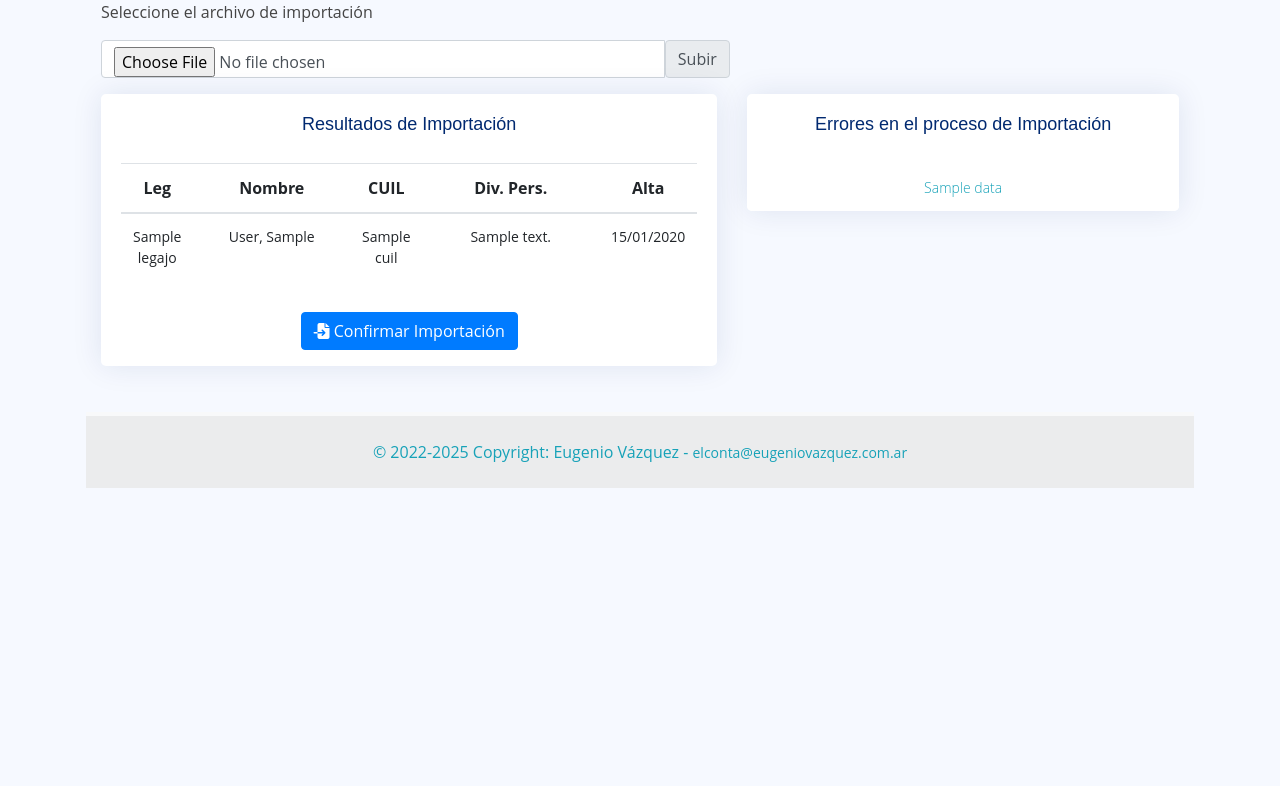
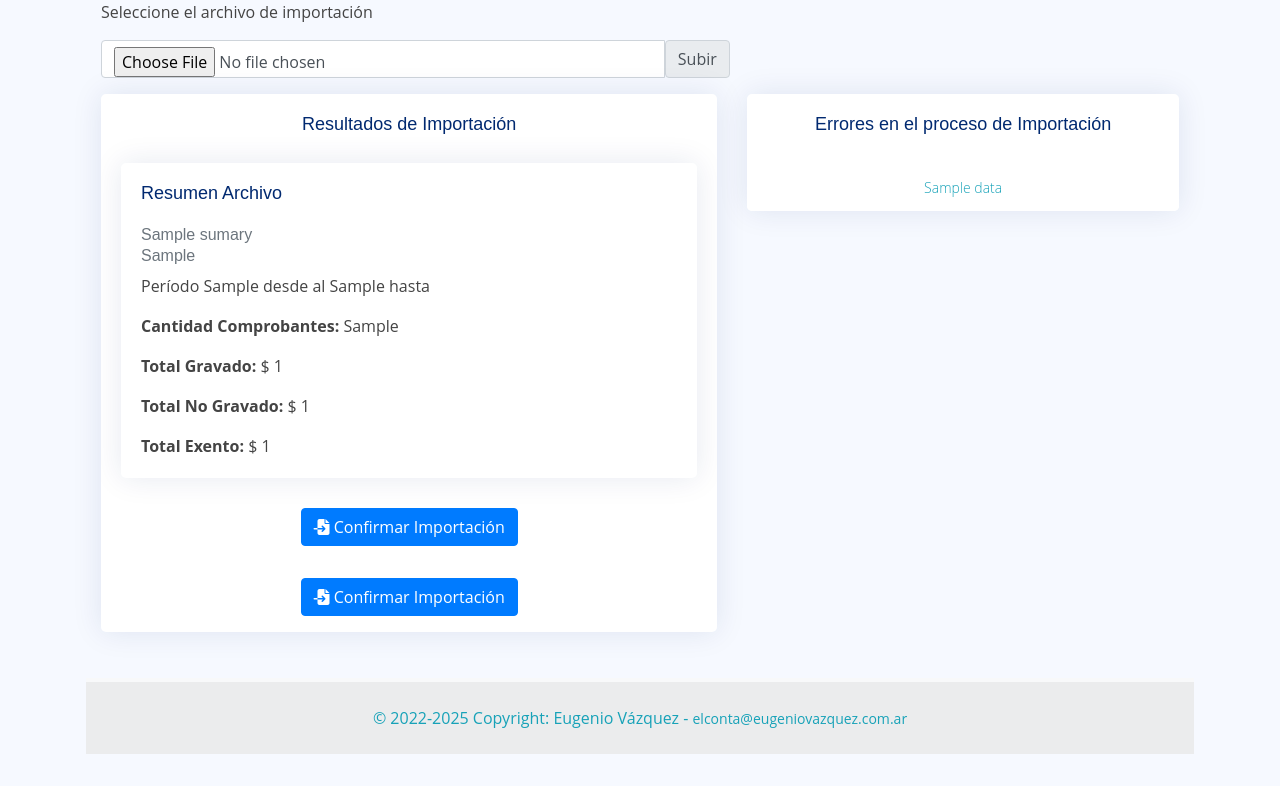
Before and after one commit to lugezz/el_conta, a Django app: template other_tools/templates/other_tools/import_8011.html in a window 1280 px wide. Shown: the part 88-874 px from the top of the page. Before the commit the page ends 576 px from the top, so only its background shows below. Run offline with Django 4.2, Linux system fonts and the light colour scheme; the template is opened without the code that fills it: most values are stand-ins (such as "Sample title", 1, 10 or a date in 2020); some libraries are stand-ins or nearby versions.

Commit message:
Funcionando ok

```diff
--- a/other_tools/templates/other_tools/import_8011.html
+++ b/other_tools/templates/other_tools/import_8011.html
@@ -22,38 +22,30 @@
                 <div class="card top-selling overflow-auto">
                     <div class="card-body pb-0">
                     <h5 class="card-title text-center">Resultados de Importación</h5>
-                    <table class="table">
-                        <thead>
-                        <tr>
-                            <th class="text-center" scope="col" style="width: 10%">Leg</th>
-                            <th class="text-center" scope="col" style="width: 30%">Nombre</th>
-                            <th class="text-center" scope="col" style="width: 10%">CUIL</th>
-                            <th class="text-center" scope="col" style="width: 35%">Div. Pers.</th>
-                            <th class="text-center" scope="col" style="width: 15%">Alta</th>
-                        </tr>
-                        </thead>
-                        <tbody>
-                            {% if results_empleados.results_data %}
-                              {% for result in results_empleados.results_data %}
-                                <tr>
-                                    <td class="text-center small">{{ result.principal.info_data.legajo }}</td>
-                                    <td class="text-center small">
-                                        {{ result.principal.info_data.last_name }},
-                                        {{ result.principal.info_data.first_name }}
-                                    </td>
-                                    <td class="text-center small">{{ result.principal.info_data.cuil }}</td>
-                                    <td class="text-center small">
-                                        {{ result.asignacion_organizativa.info_data.division_personal }}
-                                    </td>
-                                    <td class="text-center small">
-                                        {{ result.principal.info_data.fecha_ingreso|date:"d/m/Y" }}
-                                    </td>
-                                </tr>
-                                {% endfor %}
-                            {% endif %}
-                            </tr>
-                        </tbody>
-                    </table>
+                        {% if result_import.sumary %}
+                            <div class="card" style="width: 100%;">
+                                <div class="card-body">
+                                <h5 class="card-title">Resumen Archivo</h5>
+                                <h6 class="card-subtitle mb-2 text-muted">{{ result_import.sumary.nombre_fantasia }}</h6>
+                                <h6 class="card-subtitle mb-2 text-muted">{{ result_import.sumary.razon_social }}</h6>
+                                <p class="card-text">Período {{ result_import.sumary.desde }} al {{ result_import.sumary.hasta }}
+                                </p>
+                                <p class="card-text"><b>Cantidad Comprobantes:</b> {{ result_import.sumary.cantidad_comprobantes }}</p>
+                                <p class="card-text"><b>Total Gravado:</b> $ {{ result_import.sumary.total_gravado }}</p>
+                                <p class="card-text"><b>Total No Gravado:</b> $ {{ result_import.sumary.total_no_gravado }}</p>
+                                <p class="card-text"><b>Total Exento:</b> $ {{ result_import.sumary.total_exento }}</p>
+                                </div>
+                            </div>
+                            <div class="container my-3 text-center">
+                                <form method="post" enctype="multipart/form-data">
+                                    {% csrf_token %}
+                                    <input type="hidden" name="has_confirmation" value="Yes">
+                                    <button class="btn btn-primary btn-flat btnTest">
+                                        <i class="fa-solid fa-file-import"></i> Confirmar Importación
+                                    </button>
+                                </form>
+                            </div>
+                        {% endif %}
                     </div>
                     {% if results_empleados.results_data %}
                     <div class="container my-3 text-center">
```
Also changed, not shown: other_tools/helpers/pem_converter.py (+7 -5 lines), other_tools/views.py (+30 -3 lines).
